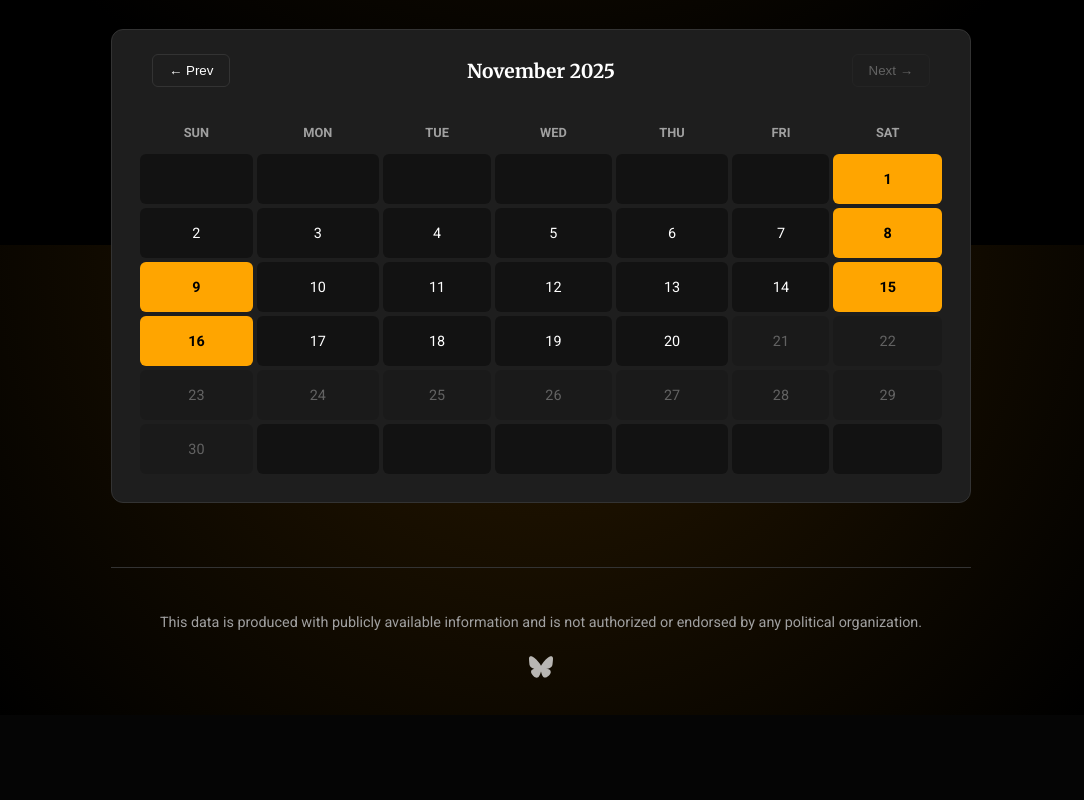
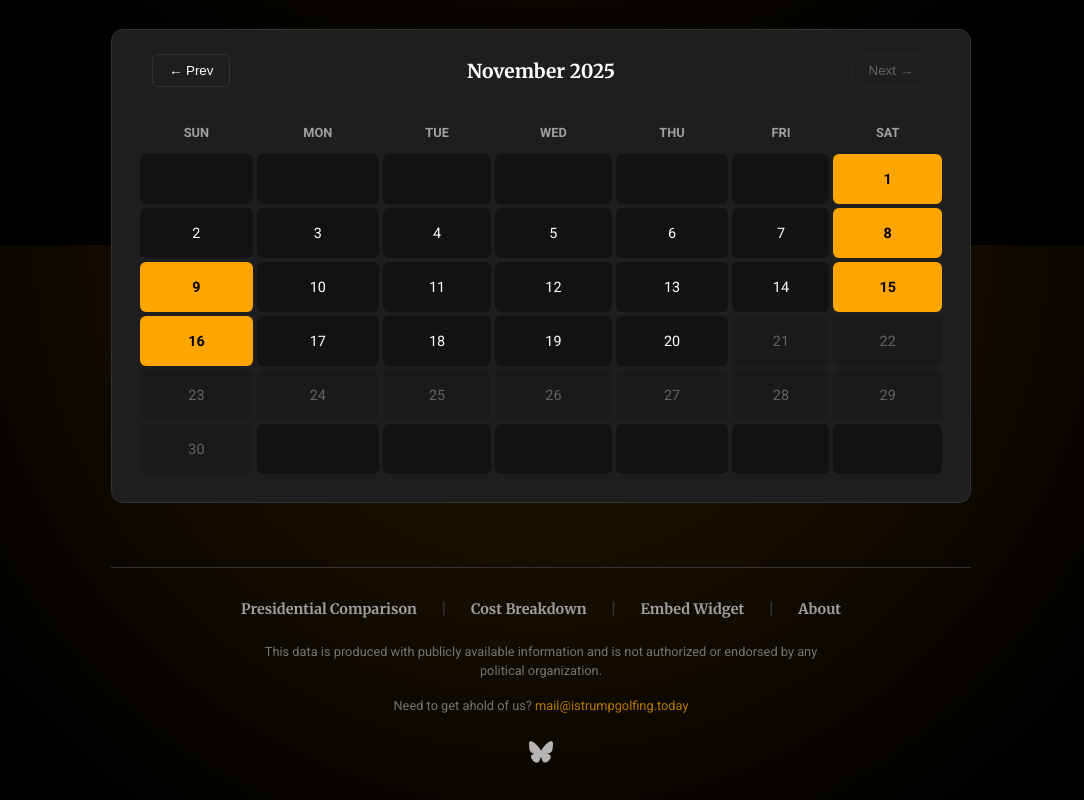
Before and after one commit to soyboi1312/istrumpgolfing.today, a Next.js app: page / in a window 1280 px wide. Shown: the part 555-1355 px from the top of the page, without its empty margins (99-1183 px from the left). Before the commit the page ends 1270 px from the top, so only its background shows below. Built offline with nearby package versions, Linux system fonts and the light colour scheme.

Commit message:
Update index.tsx

```diff
--- a/pages/index.tsx
+++ b/pages/index.tsx
@@ -1,13 +1,13 @@
 /* pages/index.tsx */
 import Head from "next/head";
 import Link from "next/link";
-import { useState, useEffect, useRef, DependencyList, useCallback } from "react";
+import { useState, useEffect, useRef, DependencyList } from "react";
 import { GetStaticProps } from "next";
 import { getStatusData } from "../data/status";
 import styles from "../styles/Home.module.css";
 import useTermDates from "../hooks/useTermDates";
 import Calendar from "../components/Calendar";
-import Navbar from "../components/Navbar"; // Ensure you created this component as suggested
+import Navbar from "../components/Navbar";
 import { Events, EventData, TermStart, EventType } from "../types";
 
 interface HomeProps {
@@ -21,9 +21,6 @@
   (value: boolean): void;
 }
 
-/**
- * Custom hook to detect clicks outside of a referenced element
- */
 const useClickOutside = (
   ref: React.RefObject<HTMLElement | null>,
   handler: ClickOutsideHandler,
@@ -75,9 +72,6 @@
   }
 };
 
-/**
- * Helper to format ISO dates to readable strings
- */
 const formatDate = (dateString: string): string => {
   const [year, month, day] = dateString.split("-");
   const monthNames = [
@@ -87,9 +81,6 @@
   return `${monthNames[parseInt(month, 10) - 1]} ${day}, ${year}`;
 };
 
-/**
- * Helper to get human-readable event labels
- */
 const getEventLabel = (type: EventType): string => {
   const labels: Record<EventType, string> = {
     golf: "Golfed",
@@ -117,22 +108,18 @@
   const [totalCost, setTotalCost] = useState<number>(0);
   const modalRef = useRef<HTMLDivElement | null>(null);
 
-  // Close modal when clicking outside
   useClickOutside(modalRef, setModalOpen, [modalOpen]);
 
-  // Hook for date calculations
   const { daysSinceStart, isGolfingToday } = useTermDates(termStart, events);
 
   const effectiveDaysSinceStart = Math.max(daysSinceStart || 0, 1);
   const percentage = ((daysGolfed / effectiveDaysSinceStart) * 100).toFixed(1);
 
-  // Logic to determine which image to show
   const statusImage = isGolfingToday ? "/files/golf.webp" : "/files/sad.webp";
 
   useEffect(() => {
     setHasMounted(true);
 
-    // Calculate total cost (using original logic: per trip + endpoints)
     const eventDates = Object.keys(events).sort();
     const trips: { location: string; endDate: string }[] = [];
 
@@ -165,7 +152,6 @@
         <meta name="viewport" content="width=device-width, initial-scale=1.0" />
         <meta name="description" content="Real-time tracker for Donald Trump's presidential golf trips, taxpayer costs, and stats." />
         <link rel="icon" href="/files/fav/icon.svg" type="image/svg+xml" />
-        {/* Preload fonts */}
         <link rel="preconnect" href="https://fonts.googleapis.com" />
         <link rel="preconnect" href="https://fonts.gstatic.com" crossOrigin="anonymous" />
       </Head>
@@ -174,7 +160,7 @@
 
       <main className={styles.main}>
 
-        {/* HERO SECTION: Status Badge & Image */}
+        {/* HERO SECTION */}
         <section className={styles.heroSection}>
           {hasMounted && (
             <>
@@ -197,7 +183,7 @@
           )}
         </section>
 
-        {/* STATS DASHBOARD: Grid Layout */}
+        {/* STATS DASHBOARD */}
         <div className={styles.statsGrid}>
           <div className={styles.statCard}>
             <span className={styles.statLabel}>Days Golfed</span>
@@ -279,10 +265,28 @@
 
         {/* FOOTER AREA */}
         <div className={styles.footer}>
-          <p>
+          <div className={styles.footerLinks}>
+            <Link href="/comparison"><a className={styles.footerLink}>Presidential Comparison</a></Link>
+            <span className={styles.footerSeparator}>|</span>
+            <Link href="/cost-breakdown"><a className={styles.footerLink}>Cost Breakdown</a></Link>
+            <span className={styles.footerSeparator}>|</span>
+            <Link href="/embed"><a className={styles.footerLink}>Embed Widget</a></Link>
+            <span className={styles.footerSeparator}>|</span>
+            <Link href="/about"><a className={styles.footerLink}>About</a></Link>
+          </div>
+
+          <p className={styles.disclaimer}>
             This data is produced with publicly available information and is not
             authorized or endorsed by any political organization.
           </p>
+
+          <p className={styles.disclaimer}>
+            Need to get ahold of us?{" "}
+            <a href="mailto:mail@istrumpgolfing.today" className={styles.contactLink}>
+              mail@istrumpgolfing.today
+            </a>
+          </p>
+
           <div className={styles.socialLink}>
             <a
               href="https://bsky.app/profile/istrumpgolfing.today"
```
